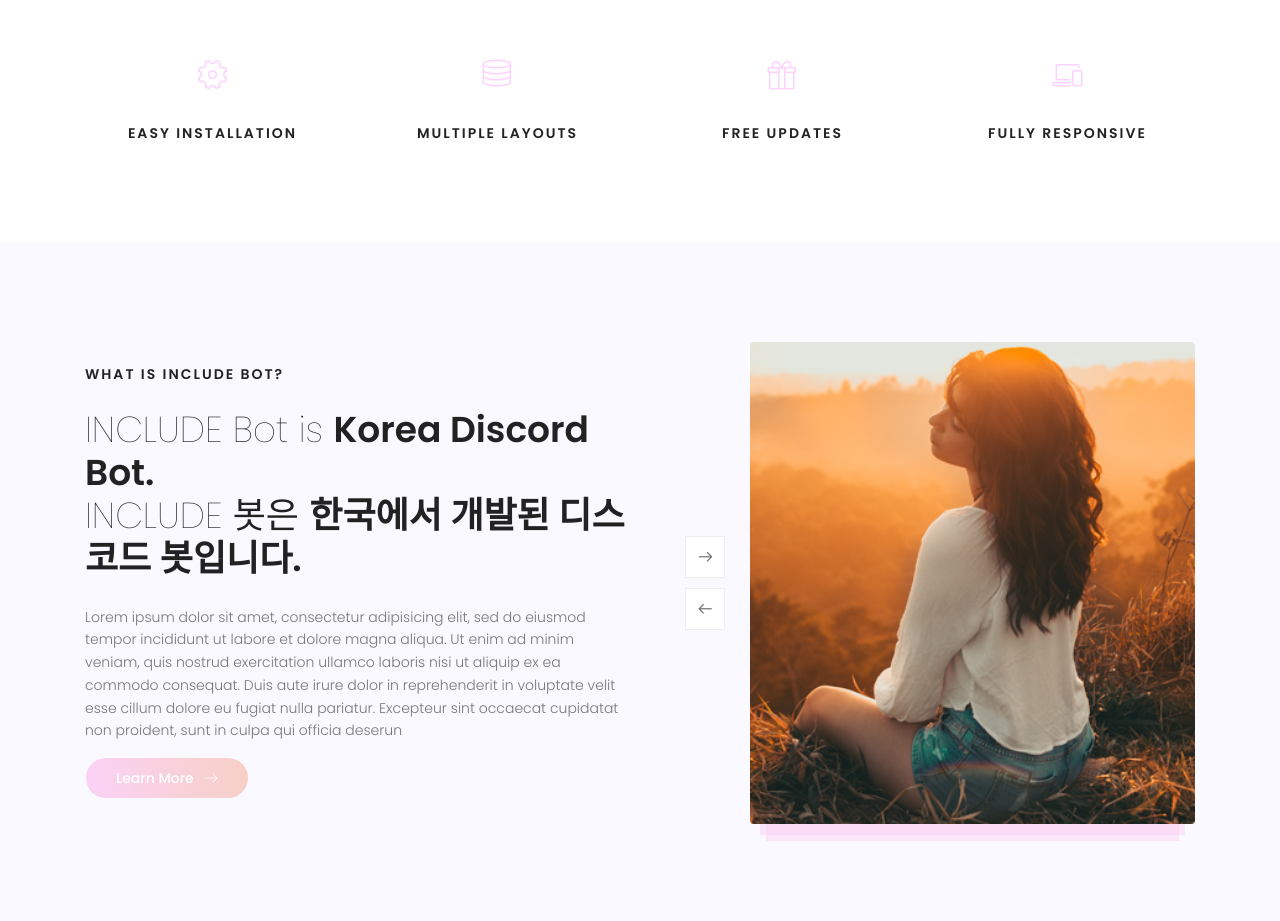
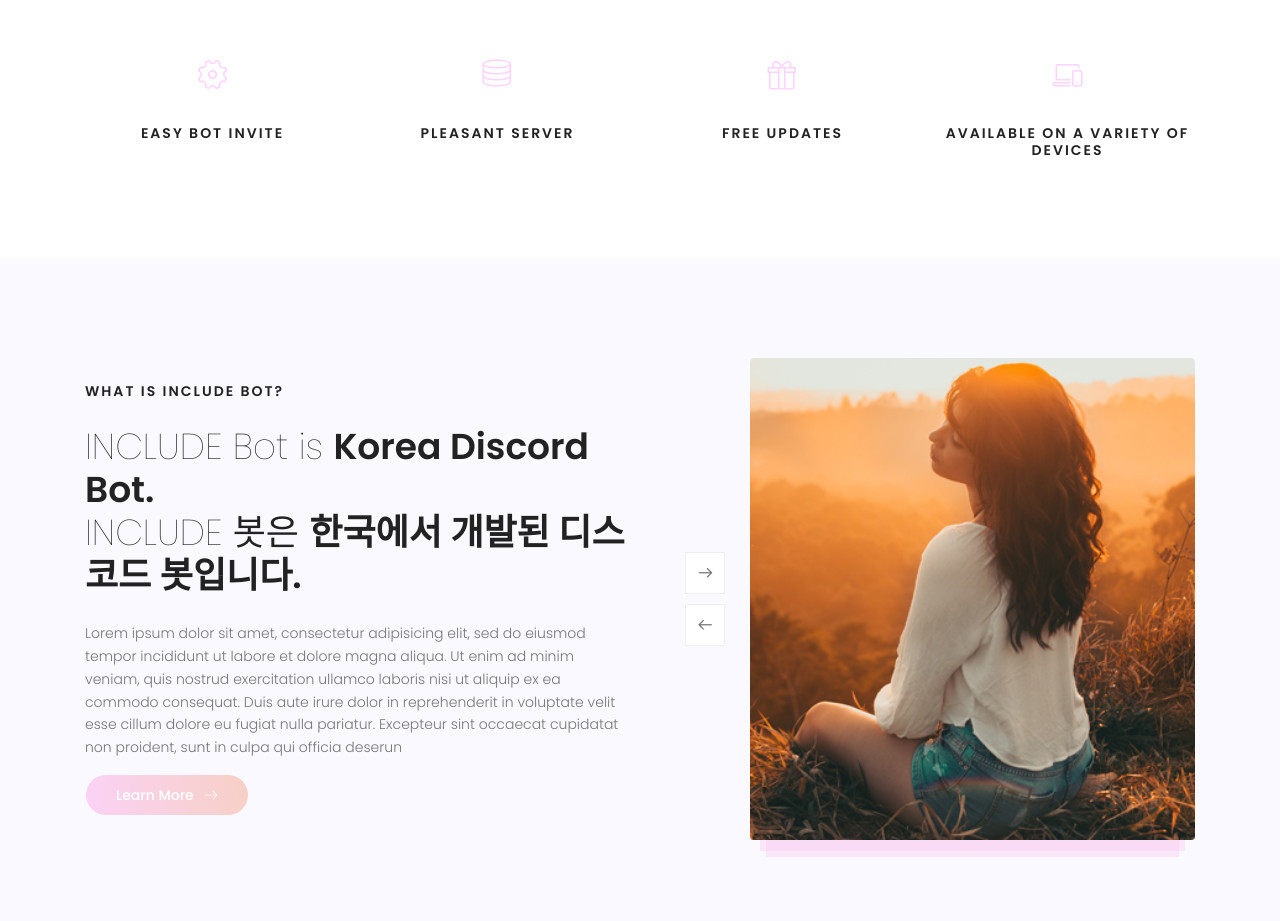
Before and after one commit to idoyun027Dorke/Ryzen72700.github.io, a plain HTML site: page index.html in a window 1280 px wide. Shown: the part 840-1761 px from the top of the page. Drawn offline with nearby package versions, Linux system fonts and the light colour scheme; some packages are replaced by stand-ins of ours.

Commit message:
Update index.html

```diff
--- a/index.html
+++ b/index.html
@@ -74,11 +74,11 @@
 					<div class="row">
 						<div class="col-lg-3 col-sm-6 single-feature">
 							<span class="lnr lnr-cog"></span>
-							<h2>Easy Installation</h2>
+							<h2>Easy Bot Invite</h2>
 						</div>
 						<div class="col-lg-3 col-sm-6 single-feature">
 							<span class="lnr lnr-database"></span>
-							<h2>Multiple Layouts    </h2>
+							<h2>Pleasant server</h2>
 						</div>
 						<div class="col-lg-3 col-sm-6 single-feature">
 							<span class="lnr lnr-gift"></span>
@@ -86,7 +86,7 @@
 						</div>
 						<div class="col-lg-3 col-sm-6 single-feature">
 							<span class="lnr lnr-laptop-phone"></span>
-							<h2>Fully Responsive</h2>
+							<h2>Available on a variety of devices</h2>
 						</div>
 					</div>
 				</div>
```
